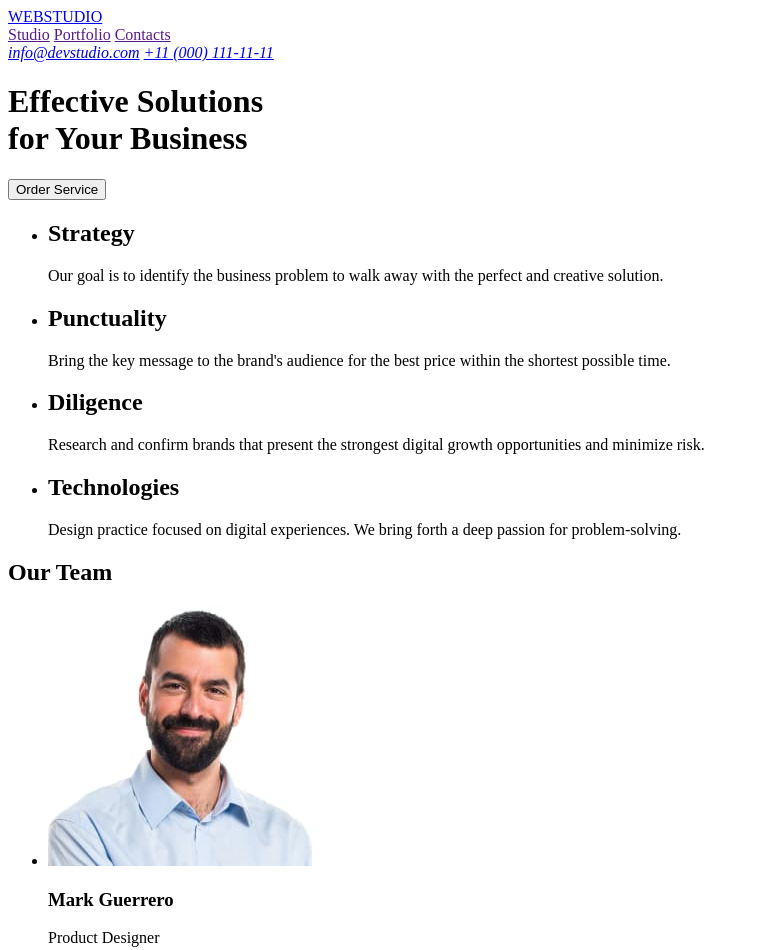
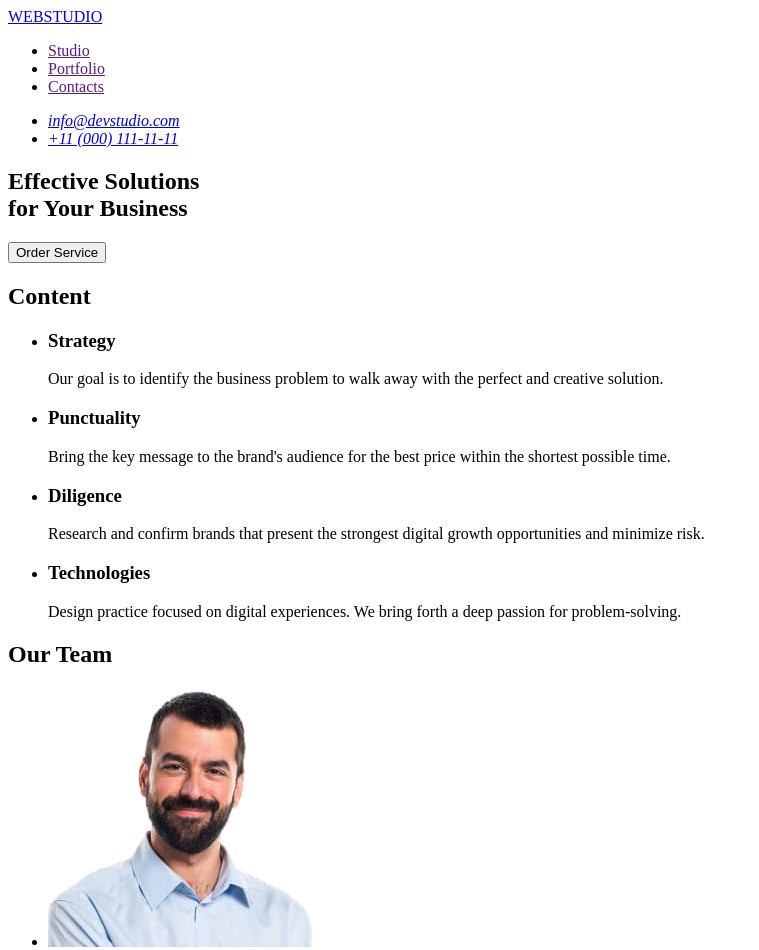
Before and after one commit to KhrystynaYakovenko/goit-markup-hw-01, a plain HTML site: page index.html in a window 1280 px wide. Shown: the top 950 px of the page, without its empty margins (0-759 px from the left). Drawn offline with Linux system fonts and the light colour scheme.

Commit message:
Update index.html

```diff
--- a/index.html
+++ b/index.html
@@ -6,39 +6,45 @@
     <title>Effective Solutions for Your Business</title>
 </head>
 <body>
-
     <header>
-        <a href="/">WEBSTUDIO</a>
         <nav>
-            <a href="">Studio</a>
-            <a href="">Portfolio</a>
-            <a href="">Contacts</a>
+            <a href="/index.html">WEBSTUDIO</a>
+            <ul>
+                <li><a href="">Studio</a></li>
+                <li><a href="">Portfolio</a></li>
+                <li><a href="">Contacts</a></li>
+            </ul>
         </nav>
         <address>
-            <a href="mailto:info@devstudio.com">info@devstudio.com</a>
-            <a href="tel:+110001111111">+11 (000) 111-11-11</a>
+            <ul>
+                <li><a href="mailto:info@devstudio.com">info@devstudio.com</a></li>
+                <li><a href="tel:+110001111111">+11 (000) 111-11-11</a></li>
+            </ul>
         </address>
-            <h1>Effective Solutions <br>for Your Business</h1>
-            <button type="button">Order Service</button>
     </header>
 
     <main>
         <section>
+            <h1>Effective Solutions <br>for Your Business</h1>
+            <button type="button">Order Service</button>
+        </section>
+        <section>
+            <h2>Content</h2>
             <ul>
                 <li>
-                    <h2>Strategy</h2>
+                    <h3>Strategy</h3>
                     <p>Our goal is to identify the business problem to walk away with the perfect and creative solution.</p>
                 </li>
                 <li>
-                    <h2>Punctuality</h2>
+                    <h3>Punctuality</h3>
                     <p>Bring the key message to the brand's audience for the best price within the shortest possible time.</p>
                 </li>
                 <li>
-                    <h2>Diligence</h2>
+                    <h3>Diligence</h3>
                     <p>Research and confirm brands that present the strongest digital growth opportunities and minimize risk.</p>
                 </li>
                 <li>
-                    <h2>Technologies</h2>
+                    <h3>Technologies</h3>
                     <p>Design practice focused on digital experiences. We bring forth a deep passion for problem-solving.</p>
                 </li>
             </ul>
@@ -71,10 +77,8 @@
     </main>
 
     <footer>
-        <section>
-             <a href="/">WEBSTUDIO</a>
-             <p>Increase the flow of customers and sales for your business with digital marketing & growth solutions.</p>
-        </section>
+         <a href="/index.html">WEBSTUDIO</a>
+         <p>Increase the flow of customers and sales for your business with digital marketing & growth solutions.</p>
     </footer>
 
 </body>
```
